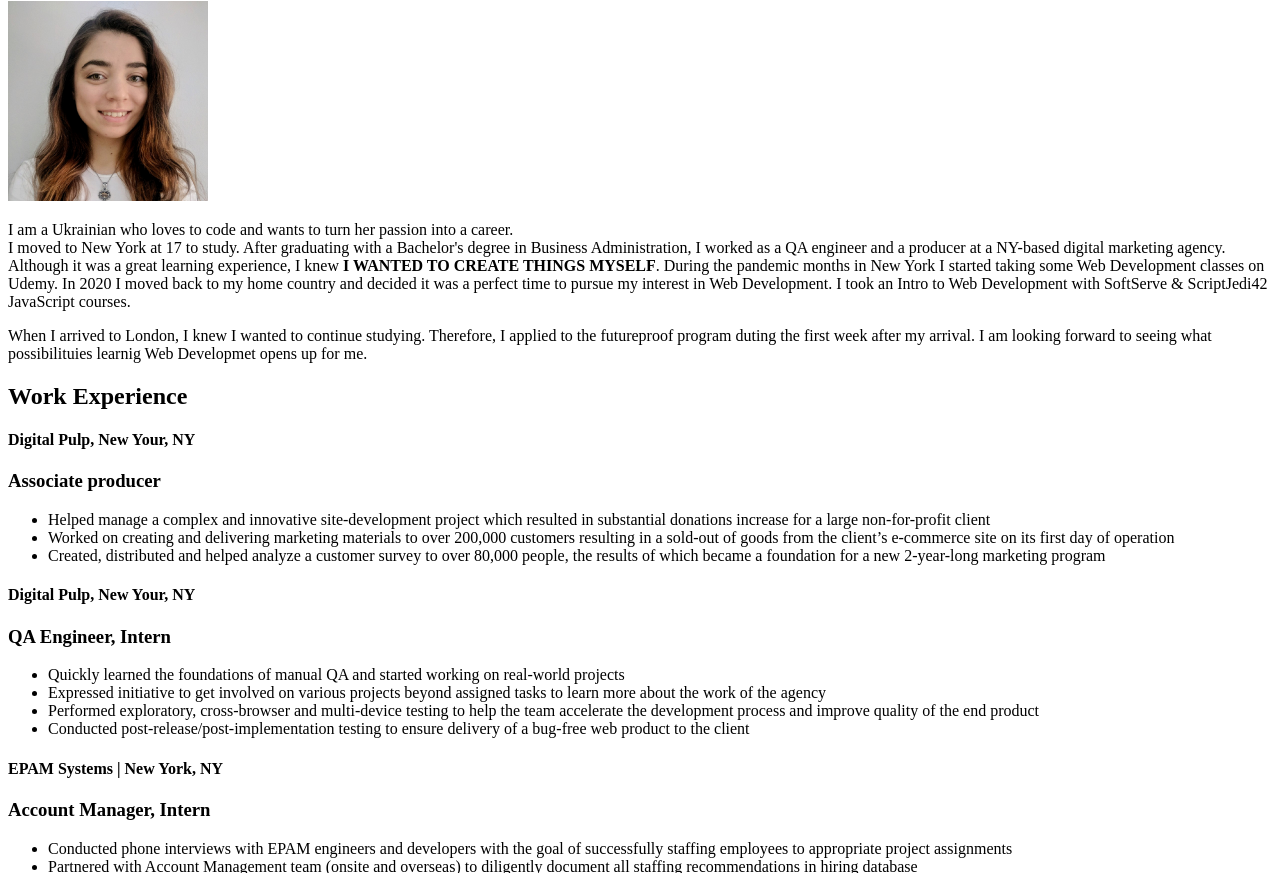
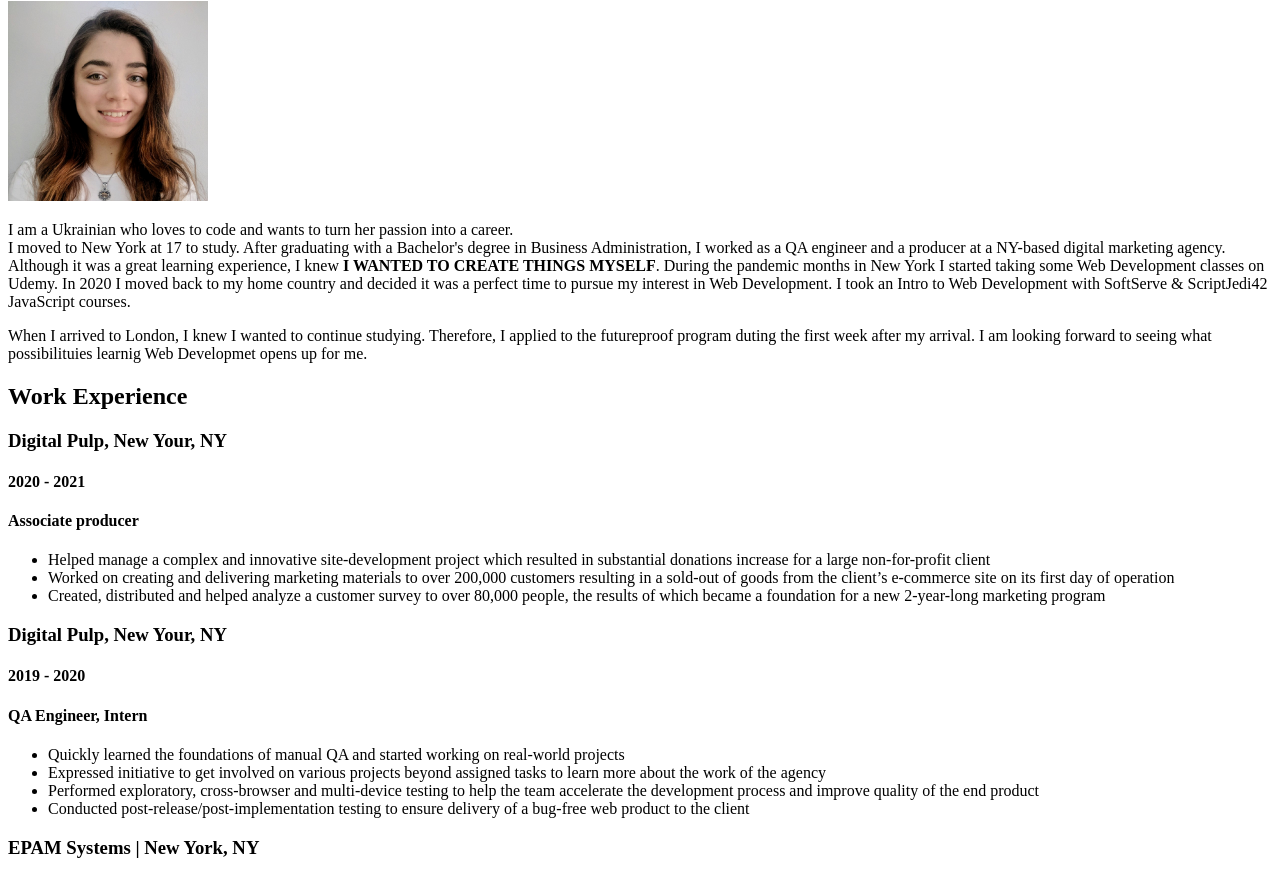
Before and after one commit to solo-vlada/HTML-Basics, a plain HTML site: page index.html in a window 1280 px wide. Shown: the part 79-952 px from the top of the page. Drawn offline with Linux system fonts and the light colour scheme.

Commit message:
Updated dates

```diff
--- a/index.html
+++ b/index.html
@@ -20,8 +20,9 @@
       <h2>Work Experience</h2>
         <div>
             <div>
-               <h4>Digital Pulp, New Your, NY</h4>
-               <h3>Associate producer</h3>
+               <h3>Digital Pulp, New Your, NY</h3>
+               <h4>2020 - 2021</h4>
+               <h4>Associate producer</h4>
                <ul>
                    <li>Helped manage a complex and innovative site-development project which resulted in substantial donations
                     increase for a large non-for-profit client </li>
@@ -32,8 +33,9 @@
                </ul>
             </div>
             <div>
-                <h4>Digital Pulp, New Your, NY</h4>
-                <h3>QA Engineer, Intern</h3>
+                <h3>Digital Pulp, New Your, NY</h3>
+                <h4>2019 - 2020</h4>
+                <h4>QA Engineer, Intern</h4>
                 <ul>
                     <li>Quickly learned the foundations of manual QA and started working on real-world projects</li>
                      <li>Expressed initiative to get involved on various projects beyond assigned tasks to learn more about the work of the agency </li>
@@ -43,8 +45,10 @@
                 </ul>
              </div>
              <div>
-                <h4>EPAM Systems | New York, NY</h4>
-                <h3>Account Manager, Intern</h3>
+                <h3>EPAM Systems | New York, NY</h3>
+                <h4>2017</h4>h4>
+                <h4>Account Manager, Intern</h4>
+
                 <ul>
                     <li>Conducted phone interviews with EPAM engineers and developers with the goal of successfully staffing
                         employees to appropriate project assignments</li>
```
Also changed, not shown: 1 other file.
